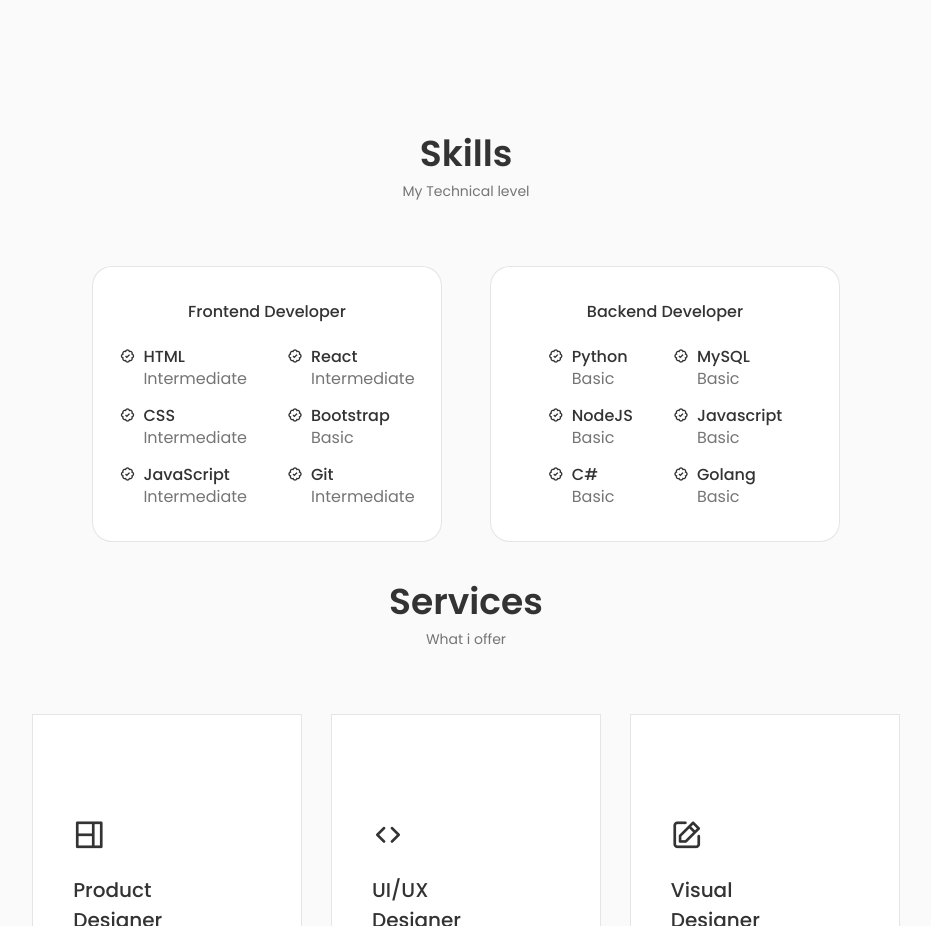
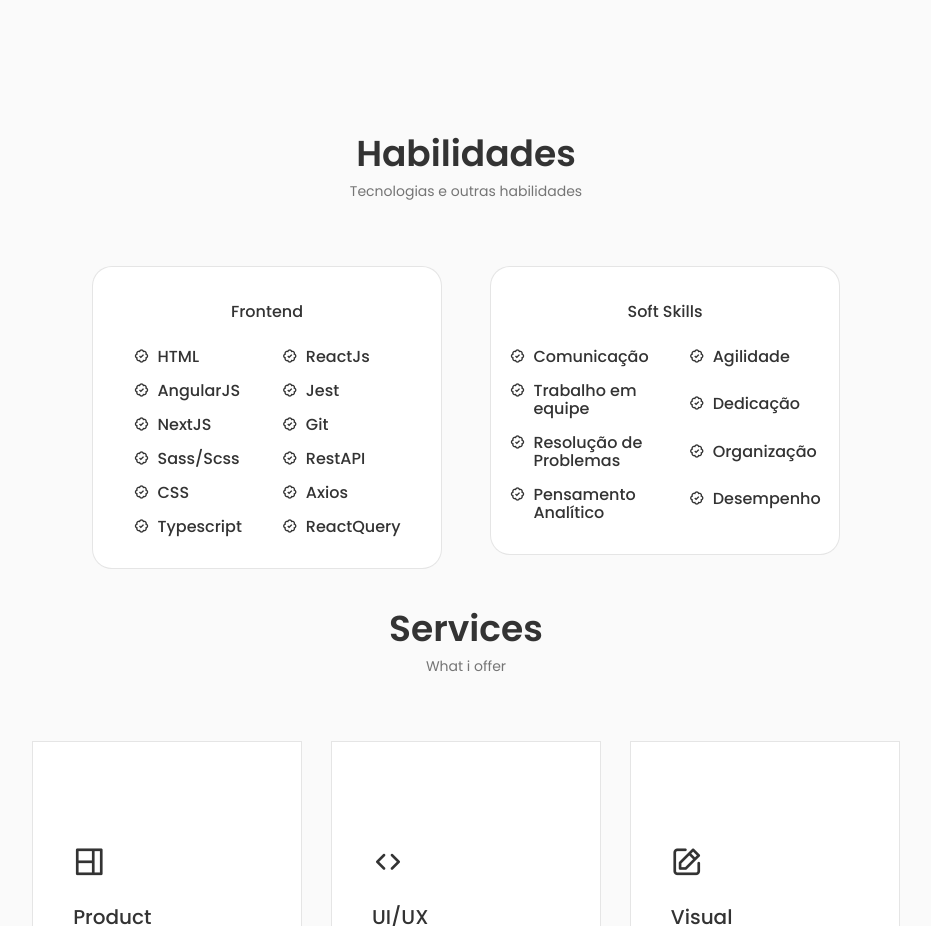
Before and after one commit to DEVLevid/my-portfolio, a React (Create React App) app: page / in a window 1280 px wide. Shown: the part 1428-2354 px from the top of the page, without its empty margins (174-1105 px from the left). Built offline with nearby package versions, Linux system fonts and the light colour scheme.

Commit message:
Refactor: Translate and add soft skills to skills container.

```diff
--- a/src/components/skills/backend.jsx
+++ b/src/components/skills/backend.jsx
@@ -5,31 +5,39 @@ const Backend = () => {
   return (
     <div>
       <div className="skills_content">
-        <h3 className="skills_title">Backend Developer</h3>
+        <h3 className="skills_title">Soft Skills</h3>
 
         <div className="skills_box">
           <div className="skills_group">
             <div className="skills_data">
               <i class="bx bx-badge-check"></i>
               <div>
-                <h3 className="skills_name">Python</h3>
-                <span className="skills_level">Basic</span>
+                <h3 className="skills_name">Comunicação</h3>
+                <span className="skills_level"></span>
               </div>
             </div>
 
             <div className="skills_data">
               <i class="bx bx-badge-check"></i>
               <div>
-                <h3 className="skills_name">NodeJS</h3>
-                <span className="skills_level">Basic</span>
+                <h3 className="skills_name">Trabalho em equipe</h3>
+                <span className="skills_level"></span>
               </div>
             </div>
 
             <div className="skills_data">
               <i class="bx bx-badge-check"></i>
               <div>
-                <h3 className="skills_name">C#</h3>
-                <span className="skills_level">Basic</span>
+                <h3 className="skills_name">Resolução de Problemas</h3>
+                <span className="skills_level"></span>
+              </div>
+            </div>
+
+            <div className="skills_data">
+              <i class="bx bx-badge-check"></i>
+              <div>
+                <h3 className="skills_name">Pensamento Analítico</h3>
+                <span className="skills_level"></span>
               </div>
             </div>
           </div>
@@ -37,24 +45,32 @@ const Backend = () => {
             <div className="skills_data">
               <i class="bx bx-badge-check"></i>
               <div>
-                <h3 className="skills_name">MySQL</h3>
-                <span className="skills_level">Basic</span>
+                <h3 className="skills_name">Agilidade</h3>
+                <span className="skills_level"></span>
               </div>
             </div>
 
             <div className="skills_data">
               <i class="bx bx-badge-check"></i>
               <div>
-                <h3 className="skills_name">Javascript</h3>
-                <span className="skills_level">Basic</span>
+                <h3 className="skills_name">Dedicação</h3>
+                <span className="skills_level"></span>
               </div>
             </div>
 
             <div className="skills_data">
               <i class="bx bx-badge-check"></i>
               <div>
-                <h3 className="skills_name">Golang</h3>
-                <span className="skills_level">Basic</span>
+                <h3 className="skills_name">Organização</h3>
+                <span className="skills_level"></span>
+              </div>
+            </div>
+
+            <div className="skills_data">
+              <i class="bx bx-badge-check"></i>
+              <div>
+                <h3 className="skills_name">Desempenho</h3>
+                <span className="skills_level"></span>
               </div>
             </div>
           </div>
--- a/src/components/skills/frontend.jsx
+++ b/src/components/skills/frontend.jsx
@@ -5,7 +5,7 @@ const Frontend = () => {
   return (
     <div>
       <div className="skills_content">
-        <h3 className="skills_title">Frontend Developer</h3>
+        <h3 className="skills_title">Frontend </h3>
 
         <div className="skills_box">
           <div className="skills_group">
@@ -13,7 +13,31 @@ const Frontend = () => {
               <i class="bx bx-badge-check"></i>
               <div>
                 <h3 className="skills_name">HTML</h3>
-                <span className="skills_level">Intermediate</span>
+                <span className="skills_level"></span>
+              </div>
+            </div>
+
+            <div className="skills_data">
+              <i class="bx bx-badge-check"></i>
+              <div>
+                <h3 className="skills_name">AngularJS</h3>
+                <span className="skills_level"></span>
+              </div>
+            </div>
+
+            <div className="skills_data">
+              <i class="bx bx-badge-check"></i>
+              <div>
+                <h3 className="skills_name">NextJS</h3>
+                <span className="skills_level"></span>
+              </div>
+            </div>
+
+            <div className="skills_data">
+              <i class="bx bx-badge-check"></i>
+              <div>
+                <h3 className="skills_name">Sass/Scss</h3>
+                <span className="skills_level"></span>
               </div>
             </div>
 
@@ -21,15 +45,15 @@ const Frontend = () => {
               <i class="bx bx-badge-check"></i>
               <div>
                 <h3 className="skills_name">CSS</h3>
-                <span className="skills_level">Intermediate</span>
+                <span className="skills_level"></span>
               </div>
             </div>
 
             <div className="skills_data">
               <i class="bx bx-badge-check"></i>
               <div>
-                <h3 className="skills_name">JavaScript</h3>
-                <span className="skills_level">Intermediate</span>
+                <h3 className="skills_name">Typescript</h3>
+                <span className="skills_level"></span>
               </div>
             </div>
           </div>
@@ -38,16 +62,16 @@ const Frontend = () => {
             <div className="skills_data">
               <i class="bx bx-badge-check"></i>
               <div>
-                <h3 className="skills_name">React</h3>
-                <span className="skills_level">Intermediate</span>
+                <h3 className="skills_name">ReactJs</h3>
+                <span className="skills_level"></span>
               </div>
             </div>
 
             <div className="skills_data">
               <i class="bx bx-badge-check"></i>
               <div>
-                <h3 className="skills_name">Bootstrap</h3>
-                <span className="skills_level">Basic</span>
+                <h3 className="skills_name">Jest</h3>
+                <span className="skills_level"></span>
               </div>
             </div>
 
@@ -55,7 +79,31 @@ const Frontend = () => {
               <i class="bx bx-badge-check"></i>
               <div>
                 <h3 className="skills_name">Git</h3>
-                <span className="skills_level">Intermediate</span>
+                <span className="skills_level"></span>
+              </div>
+            </div>
+
+            <div className="skills_data">
+              <i class="bx bx-badge-check"></i>
+              <div>
+                <h3 className="skills_name">RestAPI</h3>
+                <span className="skills_level"></span>
+              </div>
+            </div>
+
+            <div className="skills_data">
+              <i class="bx bx-badge-check"></i>
+              <div>
+                <h3 className="skills_name">Axios</h3>
+                <span className="skills_level"></span>
+              </div>
+            </div>
+
+            <div className="skills_data">
+              <i class="bx bx-badge-check"></i>
+              <div>
+                <h3 className="skills_name">ReactQuery</h3>
+                <span className="skills_level"></span>
               </div>
             </div>
           </div>
--- a/src/components/skills/skills.jsx
+++ b/src/components/skills/skills.jsx
@@ -6,8 +6,8 @@ import "./skills.css";
 const Skills = () => {
   return (
     <section className="skills section" id="skills">
-      <h2 className="section_title">Skills</h2>
-      <span className="section_subtitle">My Technical level</span>
+      <h2 className="section_title">Habilidades</h2>
+      <span className="section_subtitle">Tecnologias e outras habilidades</span>
 
       <div className="skills_container container grid">
         <Frontend />
```
